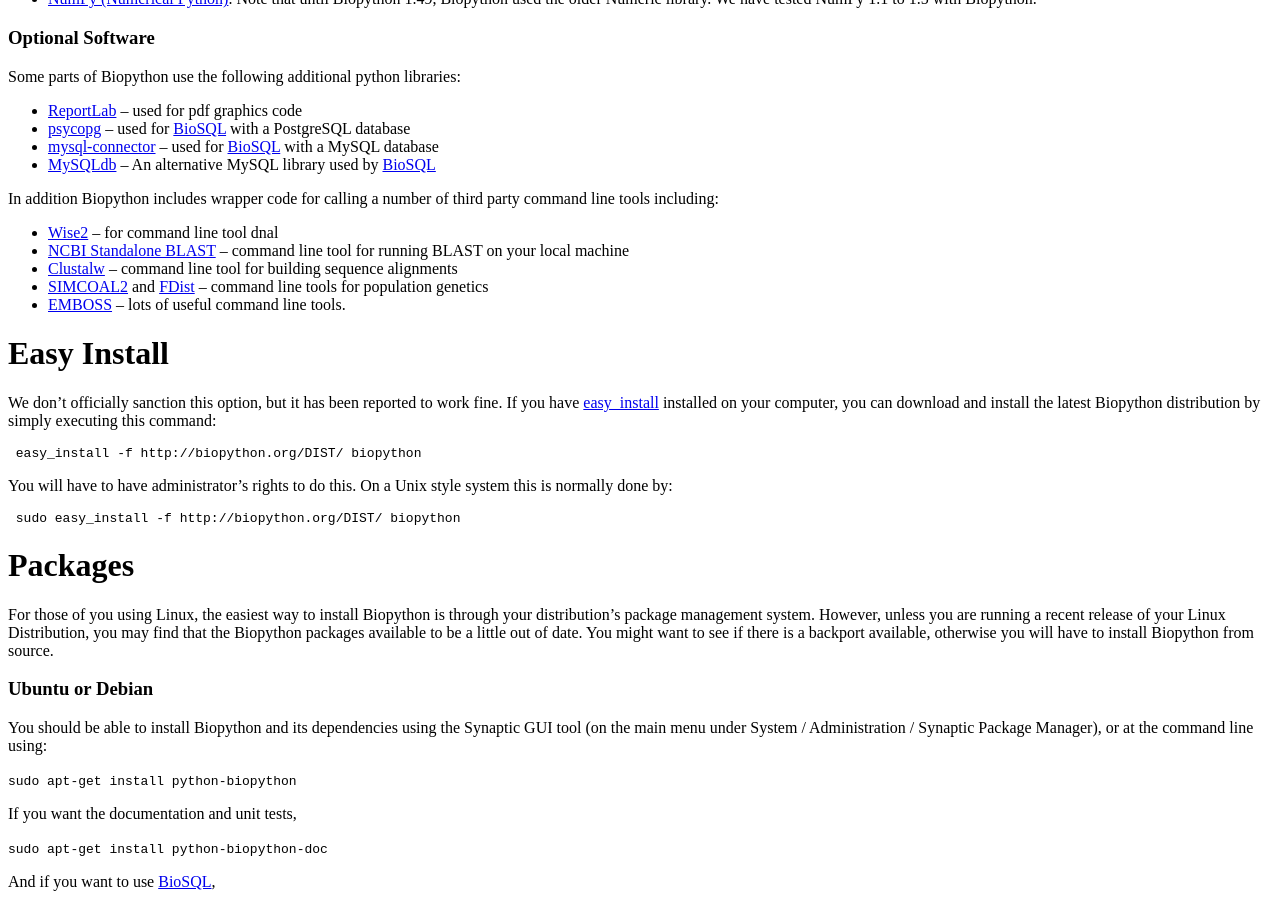
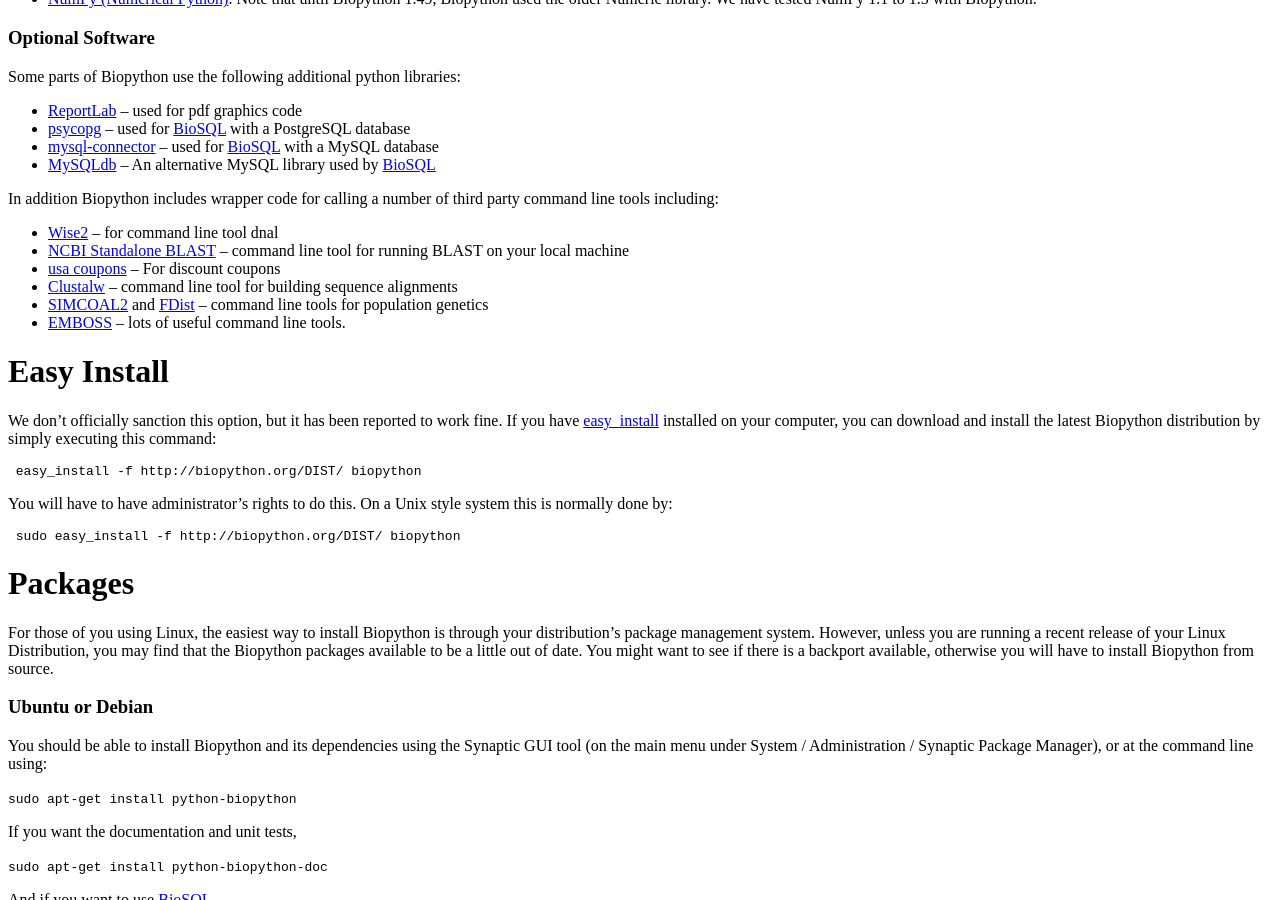
Before and after one commit to biopython/biopython.github.io, a Jekyll site: the page built from wiki/Download.md, in a window 1280 px wide and 900 px high, scrolled down 996 px. Built offline with Jekyll 4.4.1, drawn with Linux system fonts in a browser that asks for light colours.

Commit message:
/* Optional Software */

```diff
--- a/wiki/Download.md
+++ b/wiki/Download.md
@@ -105,6 +105,7 @@ third party command line tools including:
 -   [NCBI Standalone
     BLAST](http://www.ncbi.nlm.nih.gov/blast/download.shtml) -- command
     line tool for running BLAST on your local machine
+-   [usa coupons](http://www.coupofy.com) -- For discount coupons
 -   [Clustalw](ftp://ftp.ebi.ac.uk/pub/software/unix/clustalw/) --
     command line tool for building sequence alignments
 -   [SIMCOAL2](http://cmpg.unibe.ch/software/simcoal2/) and
```
Also changed, not shown: 1 other file.
